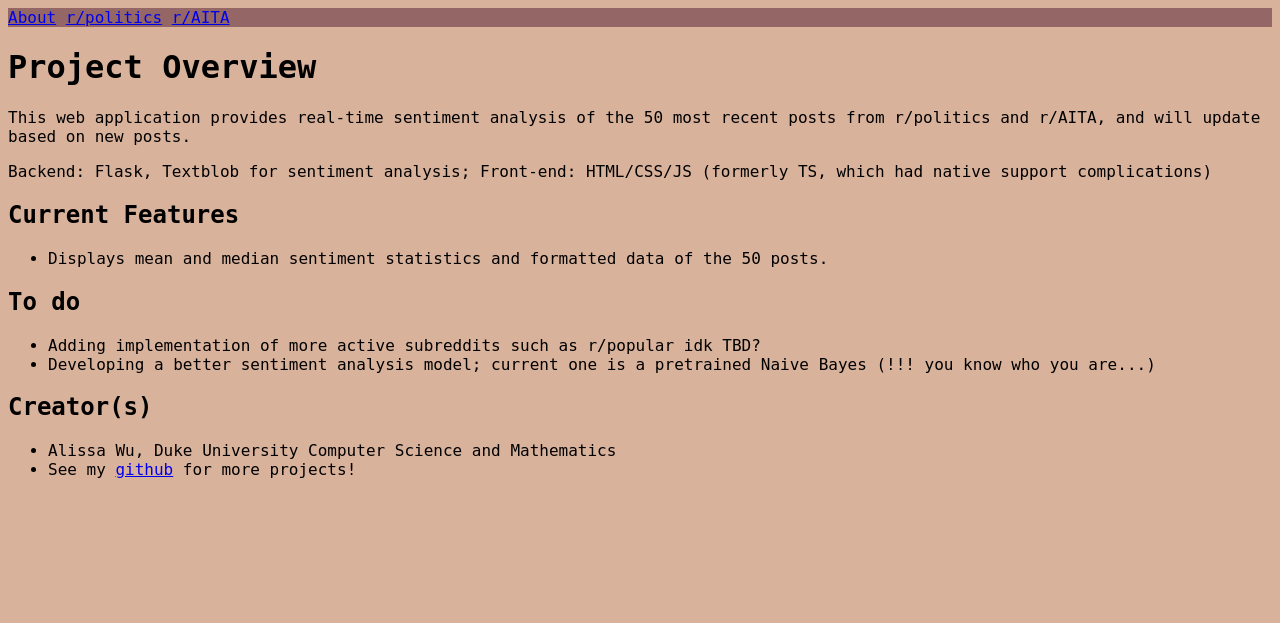
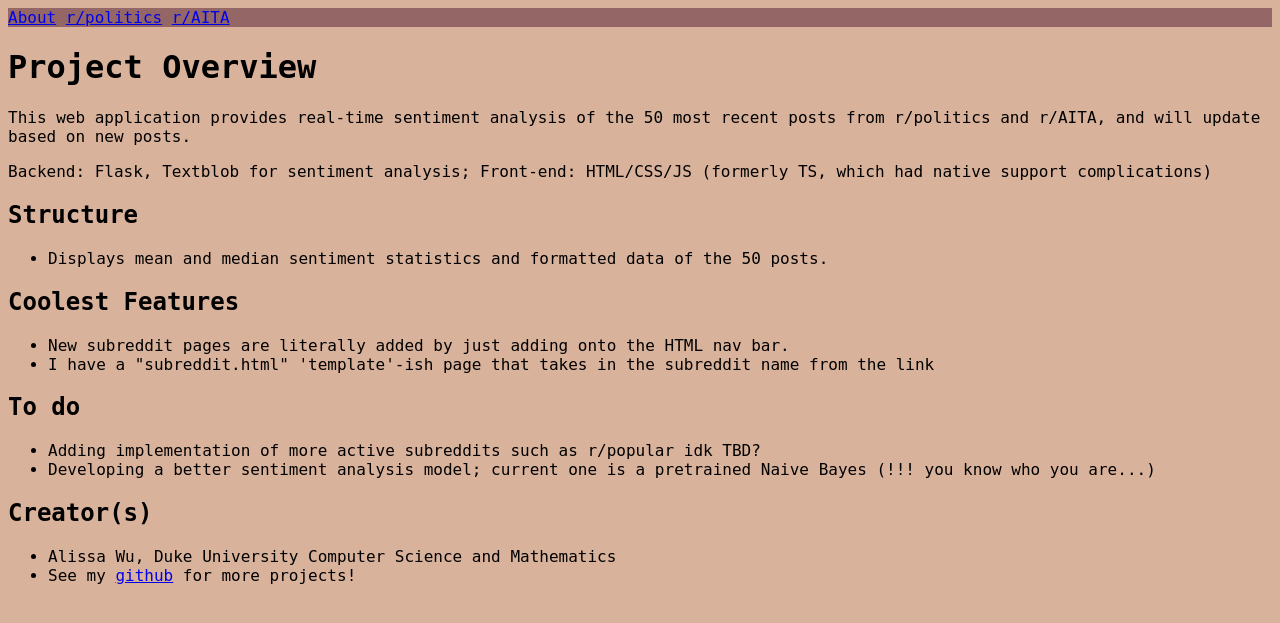
Before and after one commit to alissawu/realtime-reddit-sentiments, a Flask app: page / in a window 1280 px wide. Shown: the top 623 px of the page. Run offline with Flask 3, Linux system fonts and the light colour scheme.

Commit message:
update index

```diff
--- a/templates/index.html
+++ b/templates/index.html
@@ -18,9 +18,14 @@
             <p>This web application provides real-time sentiment analysis of the 50 most recent posts from r/politics and r/AITA, and will update based on new posts. </p>
             <p>Backend: Flask, Textblob for sentiment analysis; Front-end: HTML/CSS/JS (formerly TS, which had native support complications)</p>
 
-            <h2>Current Features</h2>
+            <h2>Structure</h2>
             <ul>
                 <li>Displays mean and median sentiment statistics and formatted data of the 50 posts.</li>
+            </ul>
+            <h2>Coolest Features</h2>
+            <ul>
+                <li>New subreddit pages are literally added by just adding onto the HTML nav bar.</li>
+                <li>I have a "subreddit.html" 'template'-ish page that takes in the subreddit name from the link</li>
             </ul>
             <h2>To do</h2>
             <ul>
```
